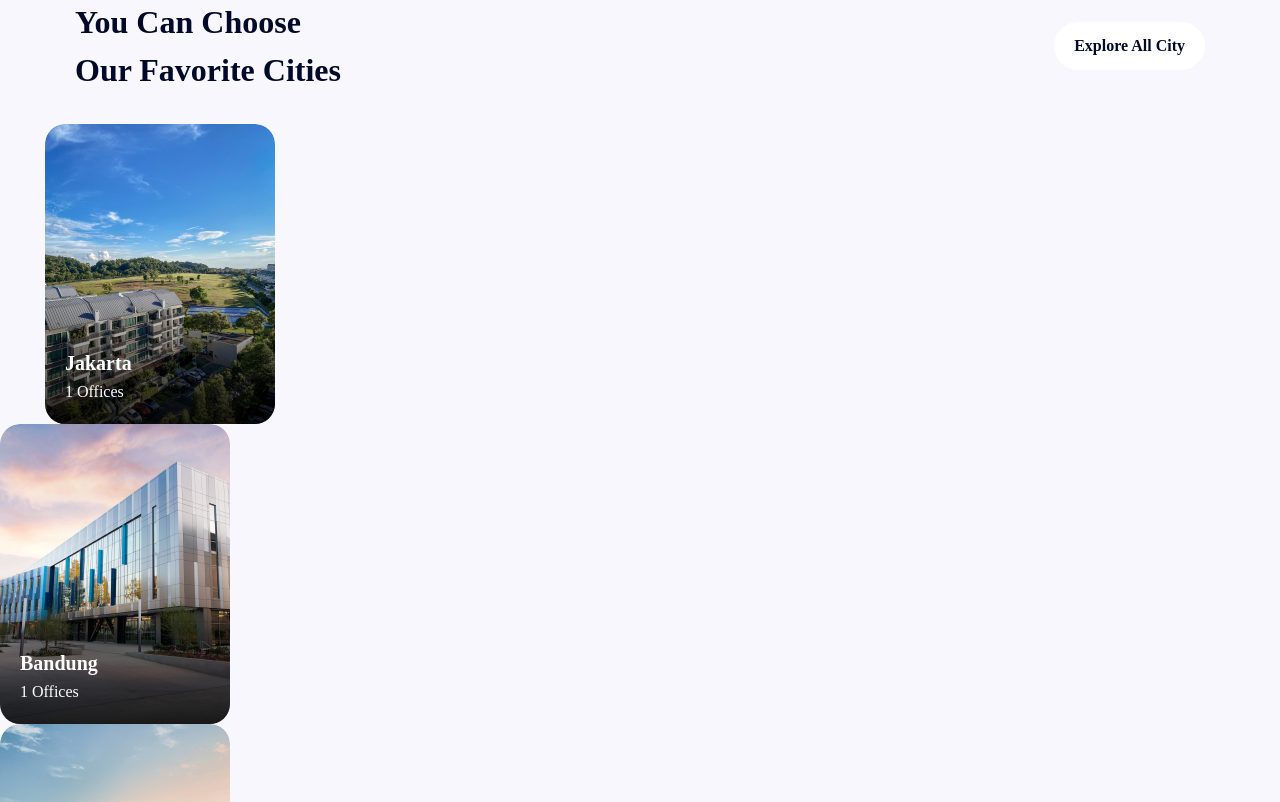
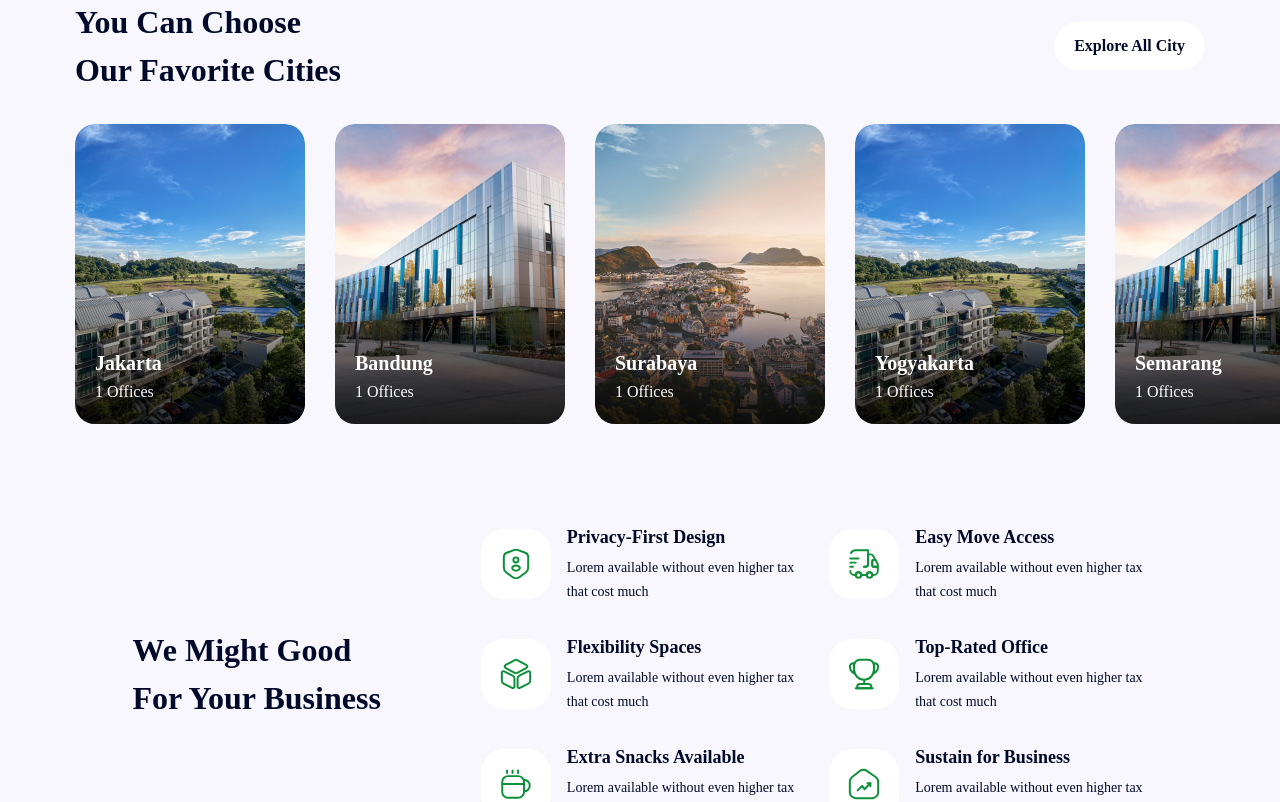
Before and after one commit to IzzaWildanRidhoni/superoffice-nextjs, a Next.js app: page / in a window 1280 px wide. Shown: the part 1180-1982 px from the top of the page. Built offline with nearby package versions, Linux system fonts and the light colour scheme.

Commit message:
add coursel swipper dan prettier setting

```diff
--- a/app/globals.css
+++ b/app/globals.css
@@ -1,3 +1,6 @@
+@import "swiper/css";
+@import "swiper/css/navigation";
+@import "swiper/css/pagination";
 /*
 ! tailwindcss v3.4.4 | MIT License | https://tailwindcss.com
 */
--- a/features/cities/components/CityCard.tsx
+++ b/features/cities/components/CityCard.tsx
@@ -13,8 +13,8 @@ export default function CityCard({ city }: { city: City }) {
           <p className="text-white">{city.officeCount} Offices</p>
         </div>
         <Image
-          width={120}
-          height={200}
+          width={230}
+          height={300}
           src={city.image}
           className="absolute w-full h-full object-cover"
           alt="thumbnails"
--- a/features/cities/sections/CitiesSection.tsx
+++ b/features/cities/sections/CitiesSection.tsx
@@ -1,3 +1,5 @@
+"use client";
+import { Swiper, SwiperSlide } from "swiper/react";
 import CityCard from "../components/CityCard";
 import { cities } from "../data/cities.mock";
 
@@ -16,18 +18,24 @@ export default function CitiesSection() {
           Explore All City
         </a>
       </div>
-      <div className="swiper w-full">
+      <Swiper
+        spaceBetween={30}
+        slidesOffsetAfter={30}
+        slidesOffsetBefore={30}
+        slidesPerView={"auto"}
+        className="swiper w-full"
+      >
         <div className="swiper-wrapper">
           {cities.map((city) => (
-            <div
+            <SwiperSlide
               key={city.id}
               className="swiper-slide !w-fit first-of-type:pl-[calc((100%-1130px-60px)/2)] last-of-type:pr-[calc((100%-1130px-60px)/2)]"
             >
               <CityCard city={city} />
-            </div>
+            </SwiperSlide>
           ))}
         </div>
-      </div>
+      </Swiper>
     </section>
   );
 }
```
Also changed, not shown: package.json (+5 -4 lines), 2 other files (tests, documents, lock files or other folders).
